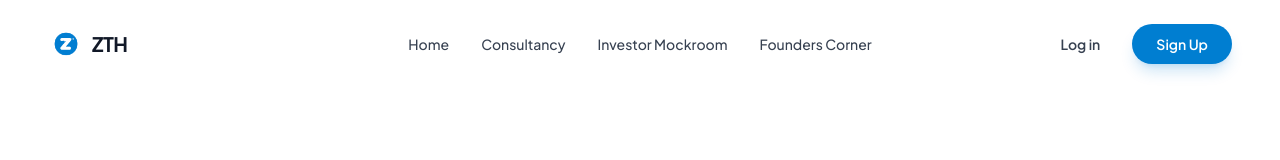
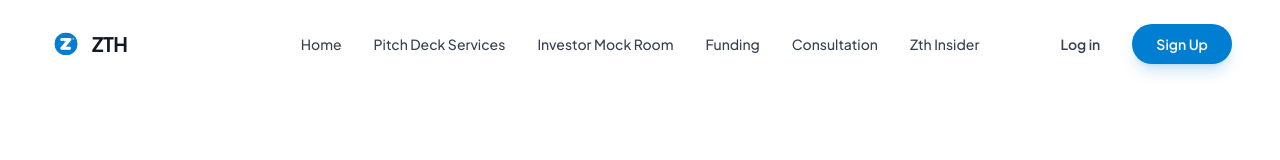
Before and after one commit to imharry18/Zth, a Next.js app: page / in a window 1280 px wide. Shown: the top 160 px of the page. Built offline with nearby package versions, Linux system fonts and the light colour scheme.

Commit message:
Updated the Navbar

```diff
--- a/src/components/layout/Navbar.jsx
+++ b/src/components/layout/Navbar.jsx
@@ -6,11 +6,14 @@ import Link from "next/link";
 import { motion, AnimatePresence } from "framer-motion";
 import { Menu, X } from "lucide-react";
 
+// Exact links from MVP Document
 const navLinks = [
   { name: "Home", href: "/" },
-  { name: "Consultancy", href: "#consultancy" },
-  { name: "Investor Mockroom", href: "#investor-mockroom" },
-  { name: "Founders Corner", href: "#founders-corner" },
+  { name: "Pitch Deck Services", href: "#pitch-deck" },
+  { name: "Investor Mock Room", href: "#mockroom" },
+  { name: "Funding", href: "#funding" },
+  { name: "Consultation", href: "#consultancy" },
+  { name: "Zth Insider", href: "#insider" },
 ];
 
 export default function Navbar() {
@@ -40,8 +43,8 @@ export default function Navbar() {
           layout
           className={`relative flex items-center justify-between transition-all duration-300 ${
             scrolled
-              ? "bg-white/40 backdrop-blur-md shadow-lg border border-white/50 py-3 px-8 rounded-full w-[95%] max-w-[1400px]" // Wider on scroll, stronger blur
-              : "bg-transparent py-6 px-6 md:px-12 w-full max-w-[1600px] border-b border-transparent" // Wider initial state
+              ? "bg-white/40 backdrop-blur-md shadow-lg border border-white/50 py-3 px-8 rounded-full w-[95%] max-w-[1400px]"
+              : "bg-transparent py-6 px-6 md:px-12 w-full max-w-[1600px] border-b border-transparent"
           }`}
         >
           {/* Logo Section */}
@@ -59,13 +62,13 @@ export default function Navbar() {
             </span>
           </Link>
 
-          {/* Center Links - Absolute Center */}
-          <div className="hidden md:flex items-center gap-8 absolute left-1/2 -translate-x-1/2">
+          {/* Center Links - Absolute Center (Hidden on Mobile) */}
+          <div className="hidden lg:flex items-center gap-8 absolute left-1/2 -translate-x-1/2">
             {navLinks.map((link) => (
               <Link
                 key={link.name}
                 href={link.href}
-                className="text-sm font-medium text-gray-700 hover:text-primary transition-colors relative group"
+                className="text-sm font-medium text-gray-700 hover:text-primary transition-colors relative group whitespace-nowrap"
               >
                 {link.name}
                 <span className="absolute -bottom-1 left-0 w-0 h-0.5 bg-primary transition-all group-hover:w-full"></span>
@@ -85,7 +88,7 @@ export default function Navbar() {
 
           {/* Mobile Menu Toggle */}
           <button
-            className="md:hidden p-2 text-gray-600"
+            className="lg:hidden p-2 text-gray-600"
             onClick={() => setMobileMenuOpen(!mobileMenuOpen)}
           >
             {mobileMenuOpen ? <X /> : <Menu />}
@@ -100,7 +103,7 @@ export default function Navbar() {
             initial={{ opacity: 0, y: -20 }}
             animate={{ opacity: 1, y: 0 }}
             exit={{ opacity: 0, y: -20 }}
-            className="fixed inset-x-0 top-[90px] z-40 mx-4 bg-white/90 backdrop-blur-2xl border border-white/50 shadow-2xl rounded-2xl md:hidden overflow-hidden"
+            className="fixed inset-x-0 top-[90px] z-40 mx-4 bg-white/90 backdrop-blur-2xl border border-white/50 shadow-2xl rounded-2xl lg:hidden overflow-hidden"
           >
             <div className="p-6 flex flex-col gap-2">
               {navLinks.map((link) => (
```
